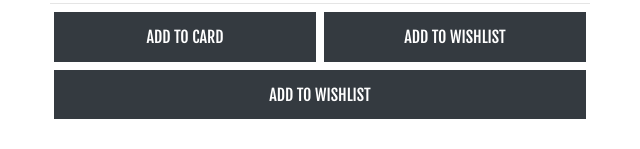
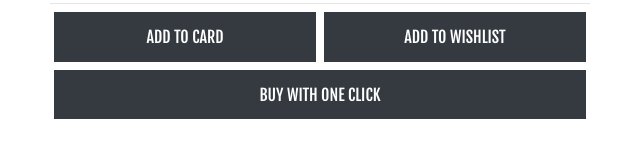
Before and after one commit to AhmedMamdouh21/UITask, a plain HTML site: page index.html in a window 1280 px wide. Shown: the part 803-952 px from the top of the page, 605-1245 px from the left. Drawn offline with Linux system fonts and the light colour scheme.

Commit message:
update text btn

```diff
--- a/index.html
+++ b/index.html
@@ -243,7 +243,7 @@
                                 <button type="button" class="btn btn-block btn-dark text-uppercase">add to wishlist</button>
                             </div>
                             <div class="col-12 px-1 mb-2">
-                                <button type="button" class="btn btn-block btn-dark text-uppercase">add to wishlist</button>
+                                <button type="button" class="btn btn-block btn-dark text-uppercase">buy with one click</button>
                             </div>
                         </div>
                     </form>
```
